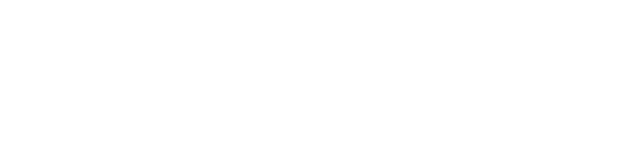
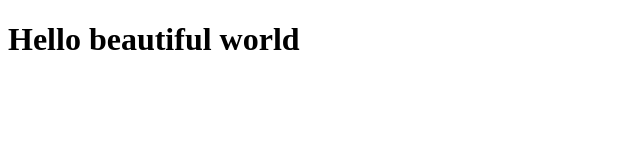
Before and after one commit to sergeyschegolev-git/git_lesson, a plain HTML site: page index.html in a window 1280 px wide. Shown: the whole page, without its empty margins (0-640 px from the left). Drawn offline with Linux system fonts and the light colour scheme.

Commit message:
Add master greetings

```diff
--- a/index.html
+++ b/index.html
@@ -7,6 +7,6 @@
     <title>Document</title>
 </head>
 <body>
-
+    <h1>Hello beautiful world</h1>
 </body>
 </html>
```
